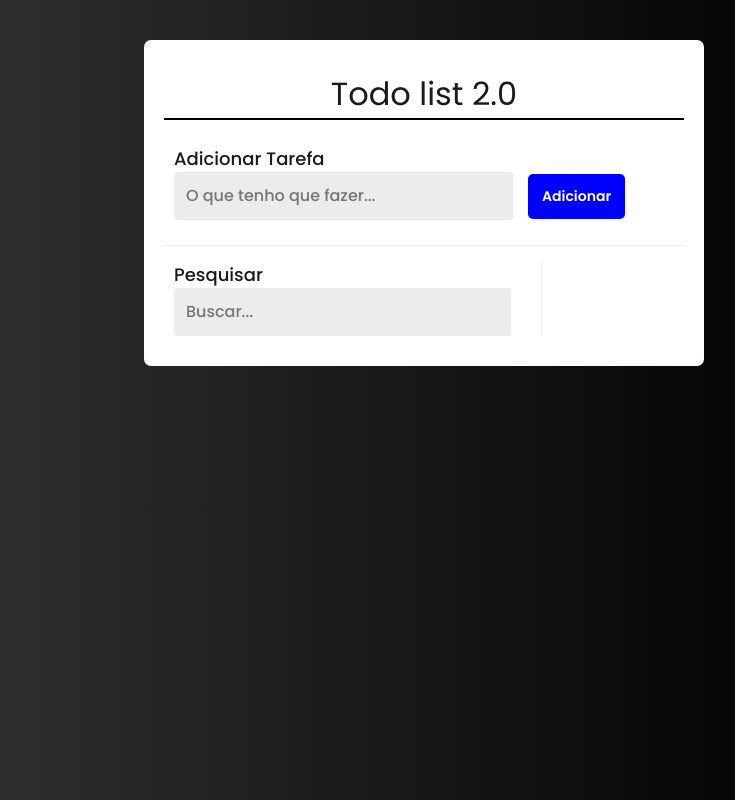
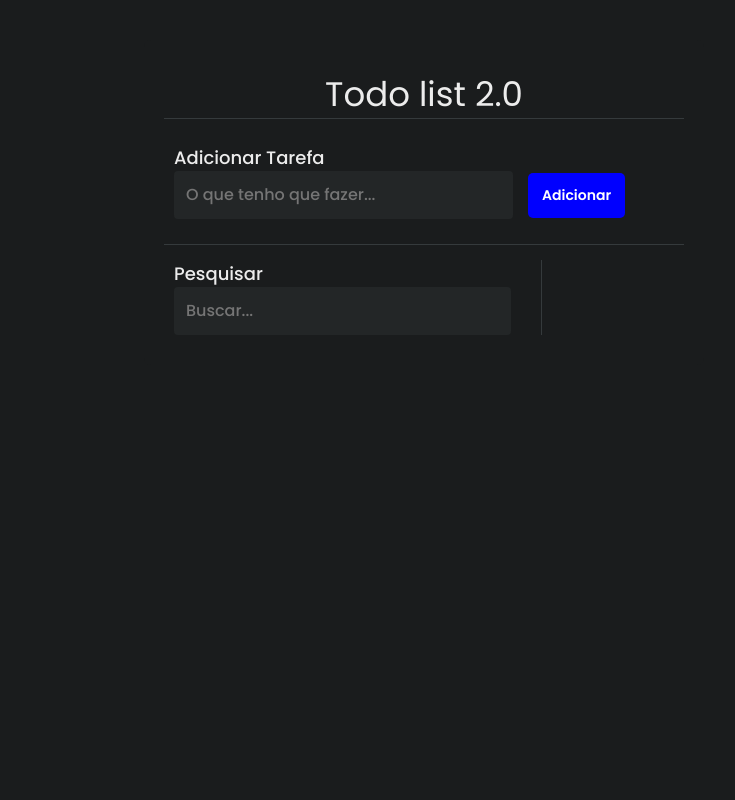
Before and after one commit to Viniciussilver/Todo_list, a React (Vite) app: page / in a window 1280 px wide. Shown: the whole page, without its empty margins (192-927 px from the left). Built offline with nearby package versions, Linux system fonts and the light colour scheme.

Commit message:
commit_2

```diff
--- a/src/App.jsx
+++ b/src/App.jsx
@@ -27,7 +27,7 @@ function App() {
     const newUser = { id: v4(), task: input, finished: false }
 
     setTasks([...tasks, newUser])
-    addLocalStorage()
+    addLocalStorage([...tasks, newUser])
     setInput("")
   }
 
@@ -37,14 +37,14 @@ function App() {
     )
 
     setTasks(newList)
-    addLocalStorage()
+    addLocalStorage(newList)
   }
 
   const deleteTask = (id) => {
     const newList = tasks.filter((item) => item.id !== id)
 
     setTasks(newList)
-    addLocalStorage()
+    addLocalStorage(newList)
   }
 
   const openModal = (id) => {
@@ -62,7 +62,7 @@ function App() {
     )
 
     setTasks(newList)
-    addLocalStorage()
+    addLocalStorage(newList)
     setOpen(false)
     setValueTextArea("")
   }
@@ -71,8 +71,8 @@ function App() {
 
   const valueText = (e) => setValueTextArea(e)
 
-  function addLocalStorage() {
-    localStorage.setItem("arrayTasks", JSON.stringify(tasks))
+  function addLocalStorage(data) {
+    localStorage.setItem("arrayTasks", JSON.stringify(data))
     console.log(localStorage.arrayTasks)
   }
 
@@ -89,9 +89,9 @@ function App() {
   return (
     <C.Container>
       <C.Typography
-        border="2px solid #000"
+        border="1px solid #353a3c"
         fontWeight="400"
-        size="32px"
+        size="34px"
         lineHeight="48px"
         align="center"
       >
--- a/src/components/edit_screen/index.jsx
+++ b/src/components/edit_screen/index.jsx
@@ -4,13 +4,13 @@ import { Button, StyledModal, TextArea } from "./style"
 export const Modal = ({ open, value, saveEdit, back, onChange }) => {
   return (
     <StyledModal open={open}>
-      <Typography primary="#fff" align="center">
+      <Typography primary="#ececec" align="center">
         Editar tarefa
       </Typography>
       <TextArea
         value={value}
         onChange={(e) => onChange(e.target.value)}
-        placeholder="digite sua tarefa"
+        placeholder="Digite sua tarefa..."
       />
       <Button onClick={saveEdit}>Atualizar</Button>
       <Button onClick={back}>Voltar</Button>
--- a/src/components/edit_screen/style.js
+++ b/src/components/edit_screen/style.js
@@ -20,8 +20,8 @@ export const TextArea = styled.textarea`
   border-radius: 7px;
   margin-top: 15px;
   font-weight: 500;
-  font-size: 15px;
-  line-height: 14px;
+  font-size: 16px;
+  line-height: 16px;
   color: #1a1a1a;
 `
 export const Button = styled.button`
@@ -29,6 +29,7 @@ export const Button = styled.button`
   padding: 8px;
   border: none;
   border-radius: 8px;
+  font-size:15px;
   margin-top: 15px;
   color: #ececec;
   background-color: blue;
--- a/src/components/icons/style.js
+++ b/src/components/icons/style.js
@@ -7,12 +7,13 @@ export const Check = styled(VscCheckAll)`
   cursor: pointer;
   width: 25px;
   height: 25px;
+  color: blue;
 
   &:active {
     opacity: 0.5;
   }
   &:hover {
-    color: blue;
+    color: #ececec;
   }
 `
 
@@ -25,23 +26,25 @@ export const Edit = styled(VscEdit)`
   cursor: pointer;
   width: 25px;
   height: 25px;
+  color: blue;
 
   &:active {
     opacity: 0.5;
   }
   &:hover {
-    color: blue;
+    color: #ececec;
   }
 `
 export const Trash = styled(VscTrash)`
   cursor: pointer;
   width: 25px;
   height: 25px;
+  color: blue;
 
   &:active {
     opacity: 0.5;
   }
   &:hover {
-    color: blue;
+    color: #ececec;
   }
 `
--- a/src/components/input/style.js
+++ b/src/components/input/style.js
@@ -8,6 +8,7 @@ export const StyledInput = styled.input`
   line-height: 24px;
   border: none;
   outline: none;
-  background-color: #ececec;
+  background-color: #232627;
   border-radius: 4px;
+  color: #ececec;
 `
--- a/src/components/modal/index.jsx
+++ b/src/components/modal/index.jsx
@@ -4,10 +4,10 @@ import { StyledButton, StyledContainer } from "./style"
 export const ErrorAlert = ({ onClick, open }) => {
   return (
     <StyledContainer open={open}>
-      <Typography size="22px" primary="#fff">
+      <Typography size="22px" primary="#ececec">
         Usuário
       </Typography>
-      <Typography primary="#fff">Preencha uma nova tarefa</Typography>
+      <Typography primary="#ececec">Preencha uma nova tarefa</Typography>
       <StyledButton onClick={onClick}>X</StyledButton>
     </StyledContainer>
   )
--- a/src/components/modal/style.js
+++ b/src/components/modal/style.js
@@ -3,7 +3,7 @@ import styled from "styled-components"
 export const StyledContainer = styled.div`
   width: 50%;
   padding: 10px 14px;
-  background-color: rgba(0, 0, 0, 0.9);
+  background-color:rgba(0,0,0,0.9);
   position: absolute;
   left: 25%;
   top: ${(props) => (props.open ? "-2%" : "-120%")};
--- a/src/styles/index.js
+++ b/src/styles/index.js
@@ -15,7 +15,7 @@ export const GlobalStyles = createGlobalStyle`
         display:flex;
         align-items:center;
         justify-content:center;
-        background: linear-gradient(90deg, #383838 0%, #000000 81.25%);
+        background: #1a1c1d;
 
     }
 `
@@ -24,7 +24,7 @@ export const Container = styled.div`
   width: 560px;
   margin: 20px 0;
   padding: 30px 20px;
-  background: #fff;
+  background-color: #1a1c1d;
   display: flex;
   flex-direction: column;
   border-radius: 7px;
@@ -37,7 +37,7 @@ export const boxSaveTasks = styled.div`
   width: 100%;
   padding: 25px 10px;
 
-  border-bottom: 1px solid #ececec;
+  border-bottom: 1px solid #353a3c;
   display: flex;
   flex-direction: column;
 `
@@ -46,21 +46,21 @@ export const Typography = styled.p`
   font-weight: ${(props) => props.fontWeight || "500"};
   font-size: ${(props) => props.size || "18px"};
   line-height: ${(props) => props.lineHeight || "27px"};
-  color: ${(props) => props.primary || "#1A1A1A"};
+  color: ${(props) => props.primary || "#ececec"};
   text-align: ${(props) => props.align || "none"};
   border-bottom: ${(props) => props.border || "none"};
 `
 
 export const TextTask = styled.p`
   display: flex;
-  width: 320px;
+  width: 340px;
   overflow-wrap: break-word;
   word-wrap: break-word;
   word-break: break-word;
   padding-left: 20px;
   font-weight: 500;
   font-size: 17.5px;
-  color: #1a1a1a;
+  color: #ececec;
 `
 
 export const Flex = styled.div`
@@ -71,7 +71,7 @@ export const Flex = styled.div`
 
 export const SearchBox = styled.div`
   padding: 0 30px 0 10px;
-  border-right: 1px solid #eee;
+  border-right: 1px solid #353a3c;
 `
 
 export const FilterTasks = styled.div`
@@ -85,7 +85,7 @@ export const listTask = styled.div`
   width: 100%;
   text-decoration-line: ${(props) =>
     props.isFinished ? "line-through" : "none"};
-  background: ${(props) => (props.isFinished ? "	#7CFC00" : "#E4E4E4")};
+  background: ${(props) => (props.isFinished ? "	#7CFC00" : "#232627")};
   box-shadow: 1px 4px 10px rgba(0, 0, 0, 0.2);
   border-radius: 5px;
   margin-top: 30px;
```
